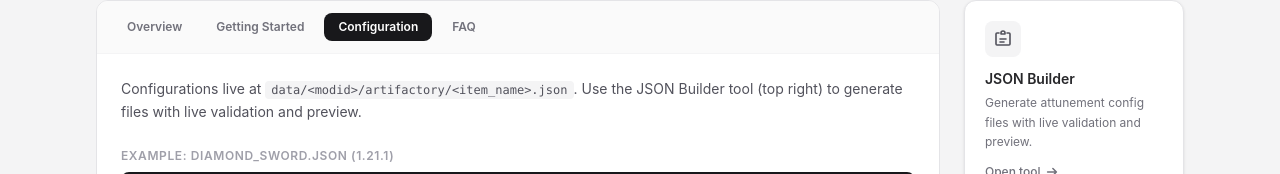
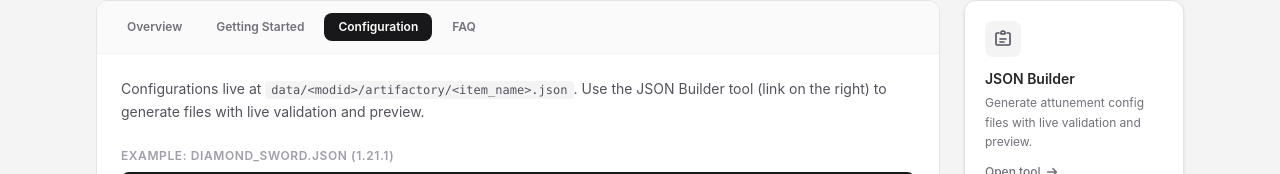
Before and after one commit to Silvertide7/artifactory-website, a React (Vite) app: page /artifactory in a window 1280 px wide. Both pictures are taken after a click on the button "Configuration". Shown: the part 401-575 px from the top of the page. Built offline with nearby package versions, Linux system fonts and the light colour scheme.

Commit message:
more ui updates

```diff
--- a/src/pages/Artifactory.tsx
+++ b/src/pages/Artifactory.tsx
@@ -100,9 +100,9 @@ export const Artifactory = () => {
           {activeTab === "overview" && (
             <div className="space-y-5 p-6">
               <p className="text-sm leading-relaxed text-zinc-500 dark:text-zinc-400">
-                A fully data-driven, D&amp;D-style attunement system for Minecraft
-                built for modpack makers who want deeper item progression and
-                balance.
+                A fully data-driven, D&amp;D-style attunement system for
+                Minecraft built for modpack makers who want deeper item
+                progression and balance.
               </p>
 
               <div className="grid gap-3 sm:grid-cols-3">
@@ -208,8 +208,8 @@ export const Artifactory = () => {
                       content: (
                         <>
                           Adds 40% more attack speed and makes the item{" "}
-                          <Mod name="Soulbound" color="amber" />, traveling
-                          with you through death and respawning on your body.
+                          <Mod name="Soulbound" color="amber" />, traveling with
+                          you through death and respawning on your body.
                         </>
                       ),
                     },
@@ -577,8 +577,8 @@ export const Artifactory = () => {
                 <code className="rounded bg-zinc-100 px-1.5 py-0.5 font-mono text-xs dark:bg-zinc-600">
                   data/&lt;modid&gt;/artifactory/&lt;item_name&gt;.json
                 </code>
-                . Use the JSON Builder tool (top right) to generate files with
-                live validation and preview.
+                . Use the JSON Builder tool (link on the right) to generate
+                files with live validation and preview.
               </p>
 
               {/* Example JSON */}
```
